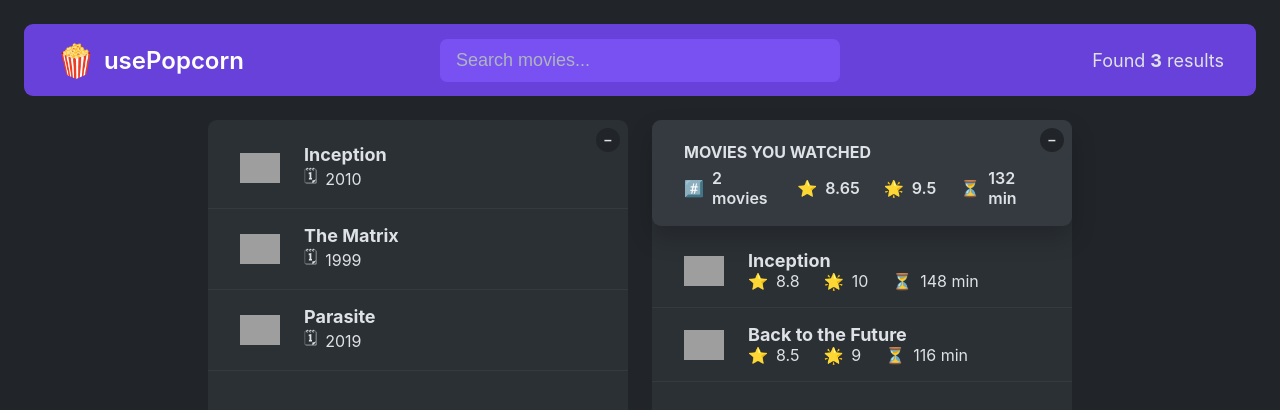
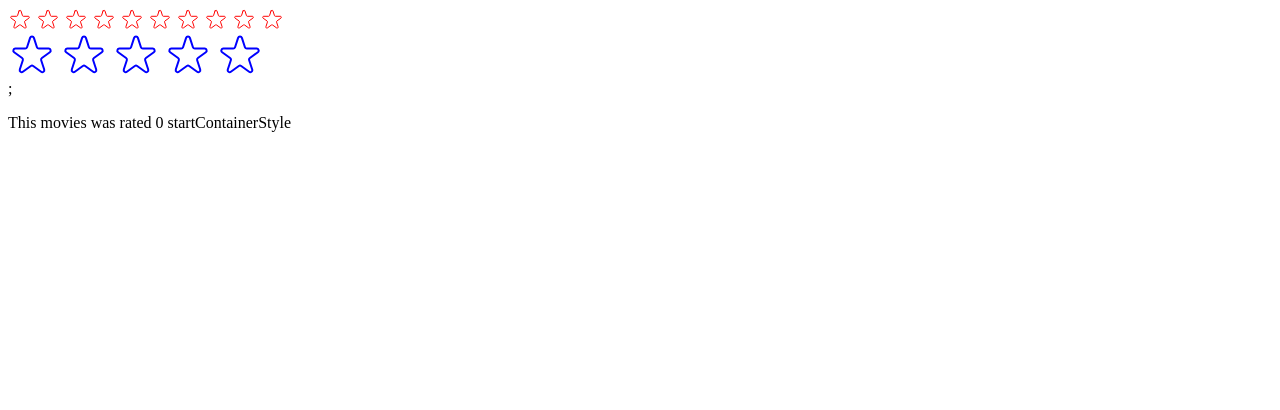
Before and after one commit to FarAK10/React-course, a React (Create React App) app in the folder usepopcorn/: page / in a window 1280 px wide. Shown: the top 410 px of the page. Built offline with nearby package versions, Linux system fonts and the light colour scheme; grey boxes are pictures that could not be loaded.

Commit message:
feat: add star-rating to usepopcorn app

```diff
--- a/usepopcorn/src/App.js
+++ b/usepopcorn/src/App.js
@@ -3,11 +3,13 @@
 import NavBar from "./components/Nav-bar";
 import { tempMovieData } from "./data";
 import { Logo, NumResults, Search } from "./components/Nav-bar";
-import ListBox, { MovieList } from "./components/list-box";
-import WatchedBox from "./components/watched-movies";
+import Box, { MovieList } from "./components/list-box";
+import { WatchedMovieList, WatchedSummary } from "./components/watched-movies";
+import { tempWatchedData } from "./data";
 
 export default function App() {
   const [movies, setMovies] = useState(tempMovieData);
+  const [watched, setWatched] = useState(tempWatchedData);
 
   return (
     <>
@@ -17,10 +19,13 @@
         <NumResults movies={movies} />
       </NavBar>
       <Main movies={movies}>
-        <ListBox>
+        <Box>
           <MovieList movies={movies}></MovieList>
-        </ListBox>
-        <WatchedBox></WatchedBox>
+        </Box>
+        <Box>
+          <WatchedSummary watched={watched}></WatchedSummary>
+          <WatchedMovieList watched={watched}></WatchedMovieList>
+        </Box>
       </Main>
     </>
   );
--- a/usepopcorn/src/components/list-box.js
+++ b/usepopcorn/src/components/list-box.js
@@ -1,17 +1,14 @@
 import { useState } from "react";
 
-export default function ListBox({ children }) {
-  const [isOpen1, setIsOpen1] = useState(true);
+export default function Box({ children }) {
+  const [isOpen, setIsOpen] = useState(true);
 
   return (
     <div className="box">
-      <button
-        className="btn-toggle"
-        onClick={() => setIsOpen1((open) => !open)}
-      >
-        {isOpen1 ? "–" : "+"}
+      <button className="btn-toggle" onClick={() => setIsOpen((open) => !open)}>
+        {isOpen ? "–" : "+"}
       </button>
-      {isOpen1 && children}
+      {isOpen && children}
     </div>
   );
 }
--- a/usepopcorn/src/components/main.js
+++ b/usepopcorn/src/components/main.js
@@ -1,8 +1,3 @@
-import { useState } from "react";
-import { tempWatchedData } from "../data";
-import ListBox from "./list-box";
-import WatchedBox from "./watched-movies";
-
 export default function Main({ children }) {
   return <main className="main">{children}</main>;
 }
--- a/usepopcorn/src/components/watched-movies.js
+++ b/usepopcorn/src/components/watched-movies.js
@@ -1,31 +1,7 @@
-import { useState } from "react";
-import { tempWatchedData } from "../data";
 const average = (arr) =>
   arr.reduce((acc, cur, i, arr) => acc + cur / arr.length, 0);
 
-export default function WatchedBox() {
-  const [watched, setWatched] = useState(tempWatchedData);
-  const [isOpen2, setIsOpen2] = useState(true);
-
-  return (
-    <div className="box">
-      <button
-        className="btn-toggle"
-        onClick={() => setIsOpen2((open) => !open)}
-      >
-        {isOpen2 ? "–" : "+"}
-      </button>
-      {isOpen2 && (
-        <>
-          <WatchedSummary watched={watched}></WatchedSummary>
-          <WatchedMovieList watched={watched}></WatchedMovieList>
-        </>
-      )}
-    </div>
-  );
-}
-
-function WatchedSummary({ watched }) {
+export function WatchedSummary({ watched }) {
   const avgImdbRating = average(watched.map((movie) => movie.imdbRating));
   const avgUserRating = average(watched.map((movie) => movie.userRating));
   const avgRuntime = average(watched.map((movie) => movie.runtime));
@@ -54,7 +30,7 @@
   );
 }
 
-function WatchedMovieList({ watched }) {
+export function WatchedMovieList({ watched }) {
   console.log(watched.length);
   return (
     <ul className="list">
@@ -87,3 +63,19 @@
     </li>
   );
 }
+
+// export default function WatchedBox() {
+//   const [isOpen2, setIsOpen2] = useState(true);
+
+//   return (
+//     <div className="box">
+//       <button
+//         className="btn-toggle"
+//         onClick={() => setIsOpen2((open) => !open)}
+//       >
+//         {isOpen2 ? "–" : "+"}
+//       </button>
+//       {isOpen2 && <></>}
+//     </div>
+//   );
+// }
--- a/usepopcorn/src/index.js
+++ b/usepopcorn/src/index.js
@@ -1,12 +1,30 @@
-import React from "react";
+import React, { useState } from "react";
 import ReactDom from "react-dom/client";
 import App from "./App";
-import "./index.css";
+// import "./index.css";
+import StarRating from "./shared/star-rating";
+const root = ReactDom.createRoot(document.getElementById("root"));
 
-const root = ReactDom.createRoot(document.getElementById("root"));
+function Test() {
+  const [movieRating, setMovieRating] = useState(0);
+
+  return (
+    <div>
+      <StarRating color="blue" onSetRating={setMovieRating}></StarRating>;
+      <p>This movies was rated {movieRating} startContainerStyle</p>
+    </div>
+  );
+}
 
 root.render(
   <React.StrictMode>
-    <App></App>
+    {/* <App></App> */}
+    <StarRating
+      maxRating={10}
+      size={24}
+      color="red"
+      messages={["Okay", "Good", "Amazing"]}
+    ></StarRating>
+    <Test></Test>
   </React.StrictMode>
 );
--- /dev/null
+++ b/usepopcorn/src/shared/star-rating.js
@@ -0,0 +1,123 @@
+import { useState } from "react";
+
+const containerStyle = {
+  display: "flex",
+  alignItems: "center",
+  gap: "16px",
+};
+
+const startContainerStyle = {
+  display: "flex",
+  gap: "4px",
+};
+
+export default function StarRating({
+  maxRating = 5,
+  color = "#fcc419",
+  size = 48,
+  className = "",
+  messages = [],
+  defaultRating = 0,
+  onSetRating,
+}) {
+  const [rating, setRating] = useState(defaultRating);
+  const [tempRating, setTemprating] = useState(0);
+
+  function handleRating(rating) {
+    setRating(rating);
+    onSetRating(rating);
+  }
+  const textStyle = {
+    lineHeight: "1",
+    margin: "0",
+    color,
+    fontSize: `${size / 1.5}px`,
+  };
+  return (
+    <div style={containerStyle} className={className}>
+      <div style={startContainerStyle}>
+        {Array.from({ length: maxRating }, (_, i) => {
+          return (
+            <Star
+              key={i}
+              onRate={() => handleRating(i + 1)}
+              onHoverIn={() => setTemprating(i + 1)}
+              onHoverOut={() => setTemprating(0)}
+              full={tempRating ? tempRating >= i + 1 : rating >= i + 1}
+              color={color}
+              size={size}
+            ></Star>
+          );
+        })}
+      </div>
+      <p style={textStyle}>
+        {messages.length === maxRating
+          ? messages[tempRating ? tempRating - 1 : rating]
+          : tempRating || rating || ""}
+      </p>
+    </div>
+  );
+}
+
+function Star({ onRate, full, onHoverIn, onHoverOut, color, size }) {
+  const startStyle = {
+    width: `${size}px`,
+    height: `${size}px`,
+    display: "block",
+    cursor: "pointer",
+  };
+  return (
+    <span
+      role="button"
+      style={startStyle}
+      onClick={onRate}
+      onMouseEnter={onHoverIn}
+      onMouseLeave={onHoverOut}
+    >
+      {full ? (
+        <svg
+          xmlns="http://www.w3.org/2000/svg"
+          viewBox="0 0 20 20"
+          fill={color}
+          stroke={color}
+        >
+          <path d="M9.049 2.927c.3-.921 1.603-.921 1.902 0l1.07 3.292a1 1 0 00.95.69h3.462c.969 0 1.371 1.24.588 1.81l-2.8 2.034a1 1 0 00-.364 1.118l1.07 3.292c.3.921-.755 1.688-1.54 1.118l-2.8-2.034a1 1 0 00-1.175 0l-2.8 2.034c-.784.57-1.838-.197-1.539-1.118l1.07-3.292a1 1 0 00-.364-1.118L2.98 8.72c-.783-.57-.38-1.81.588-1.81h3.461a1 1 0 00.951-.69l1.07-3.292z" />
+        </svg>
+      ) : (
+        <svg
+          xmlns="http://www.w3.org/2000/svg"
+          fill="none"
+          viewBox="0 0 24 24"
+          stroke={color}
+        >
+          <path
+            strokeLinecap="round"
+            strokeLinejoin="round"
+            strokeWidth="{2}"
+            d="M11.049 2.927c.3-.921 1.603-.921 1.902 0l1.519 4.674a1 1 0 00.95.69h4.915c.969 0 1.371 1.24.588 1.81l-3.976 2.888a1 1 0 00-.363 1.118l1.518 4.674c.3.922-.755 1.688-1.538 1.118l-3.976-2.888a1 1 0 00-1.176 0l-3.976 2.888c-.783.57-1.838-.197-1.538-1.118l1.518-4.674a1 1 0 00-.363-1.118l-3.976-2.888c-.784-.57-.38-1.81.588-1.81h4.914a1 1 0 00.951-.69l1.519-4.674z"
+          />
+        </svg>
+      )}
+    </span>
+  );
+}
+
+/*
+
+EMPTY STAR
+
+<svg
+  xmlns="http://www.w3.org/2000/svg"
+  fill="none"
+  viewBox="0 0 24 24"
+  stroke="#000"
+>
+  <path
+    strokeLinecap="round"
+    strokeLinejoin="round"
+    strokeWidth="{2}"
+    d="M11.049 2.927c.3-.921 1.603-.921 1.902 0l1.519 4.674a1 1 0 00.95.69h4.915c.969 0 1.371 1.24.588 1.81l-3.976 2.888a1 1 0 00-.363 1.118l1.518 4.674c.3.922-.755 1.688-1.538 1.118l-3.976-2.888a1 1 0 00-1.176 0l-3.976 2.888c-.783.57-1.838-.197-1.538-1.118l1.518-4.674a1 1 0 00-.363-1.118l-3.976-2.888c-.784-.57-.38-1.81.588-1.81h4.914a1 1 0 00.951-.69l1.519-4.674z"
+  />
+</svg>
+
+*/
```
